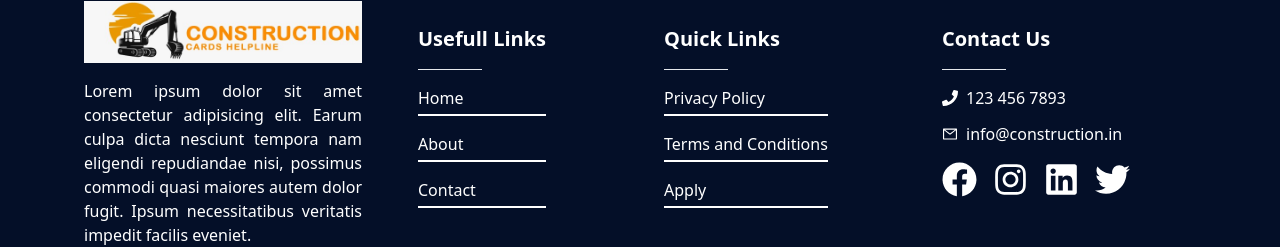
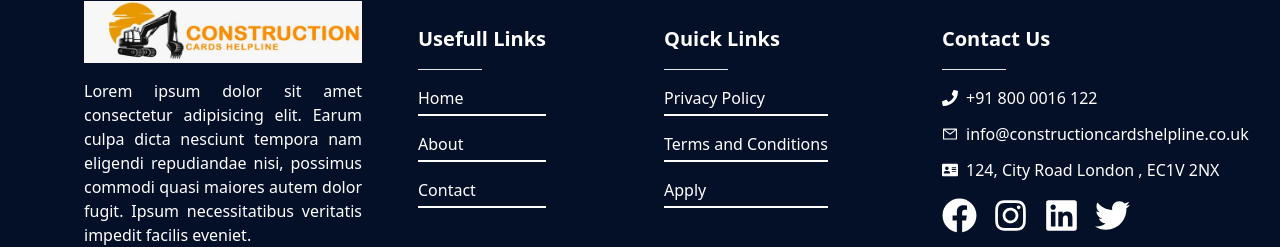
Before and after one commit to nishantsingh345/construction2, a Next.js app: page /contact in a window 1280 px wide. Shown: the part 1344-1591 px from the top of the page. Built offline with nearby package versions, Linux system fonts and the light colour scheme.

Commit message:
add address and footer

```diff
--- a/src/app/citb/book-now/page.tsx
+++ b/src/app/citb/book-now/page.tsx
@@ -1,4 +1,4 @@
-import Note from "@/components/book/citb.tsx/Note";
+import Note from "@/components/book/citb/Note";
 import PersnoalDetails from "@/components/common/PersnoalDetails";
 import React from "react";
 
--- a/src/components/common/Footer.tsx
+++ b/src/components/common/Footer.tsx
@@ -10,6 +10,7 @@ import {
   FaInstagram,
   FaTwitter,
   FaMap,
+  FaAddressCard,
 } from "react-icons/fa";
 import { AiOutlineMail } from "react-icons/ai";
 import Section from "./Section";
@@ -105,11 +106,15 @@ function Footer() {
                 <div className="flex flex-col gap-3">
                   <div className="flex items-center gap-2">
                     <FaPhone />
-                    <p>123 456 7893</p>
+                    <p>+91 800 0016 122</p>
                   </div>
                   <p className="flex items-center gap-2">
                     <AiOutlineMail />
-                    info@construction.in
+                    info@constructioncardshelpline.co.uk
+                  </p>
+                  <p className="flex items-center gap-2">
+                    <FaAddressCard />
+                    124, City Road London , EC1V 2NX
                   </p>
                 </div>
                 {/* <div className="text-justify gap-1 items-start flex">
--- a/src/components/contact/Cards.tsx
+++ b/src/components/contact/Cards.tsx
@@ -10,7 +10,7 @@ const card = [
     id: 1,
     icon: <FaAddressCard size={40} />,
     title: "Registered Address:",
-    text: "Lorem ipsum dolor sit amet",
+    text: "124, City Road London , EC1V 2NX",
   },
   {
     id: 1,
```
Also changed, not shown: tsconfig.json (+7 -1 lines), src/components/book/citb/Note.tsx (renamed from src/components/book/citb.tsx/Note.tsx).
